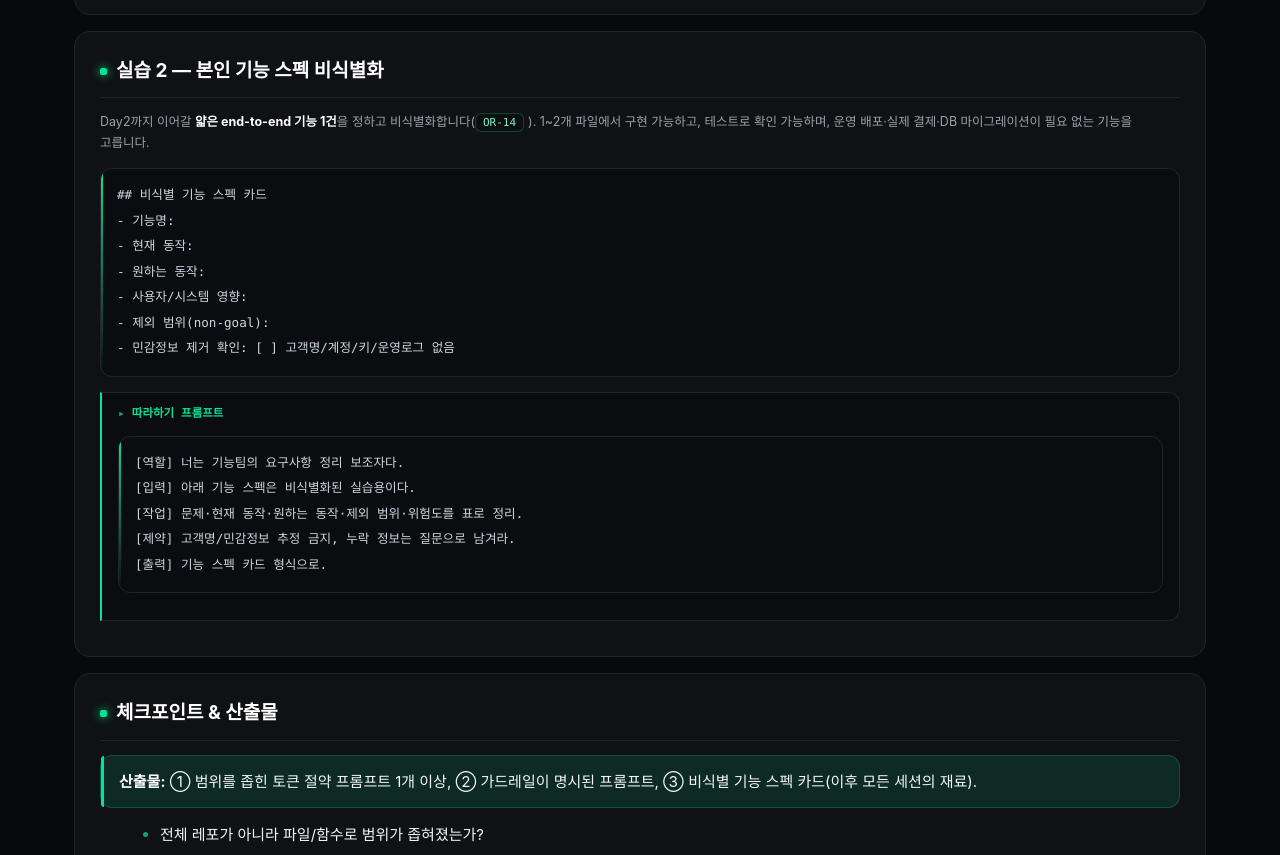
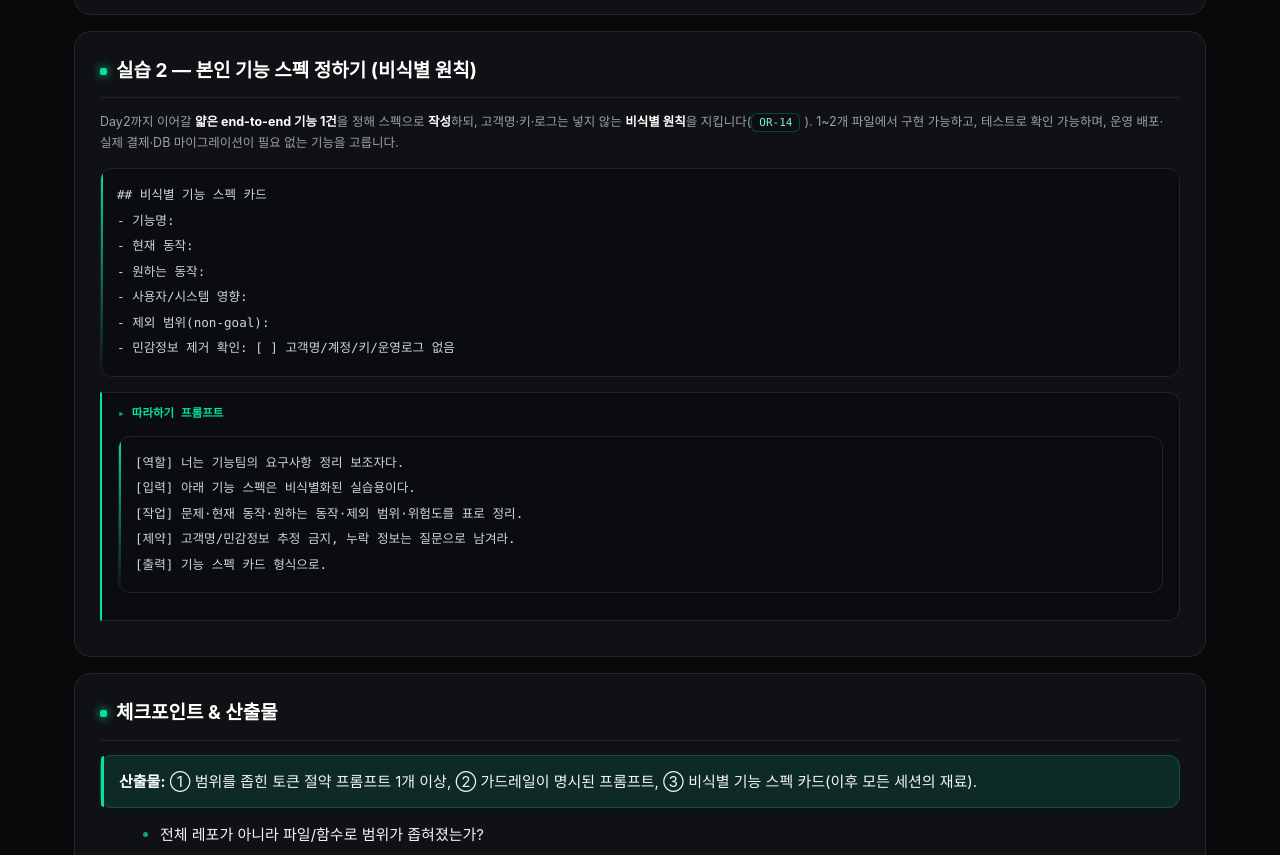
Before and after one commit to ijhan-biz/ghcp-sessions, a plain HTML site: page docs/d1-s1.html in a window 1280 px wide. Shown: the part 1811-2666 px from the top of the page. Drawn offline with Linux system fonts and the light colour scheme.

Commit message:
fix(course): d1-s1 실습 2 제목 정정 — '비식별화' → '본인 기능 스펙 정하기(비식별 원칙)'
주된 행위는 기능 선정·명세(식별)이고 비식별은 제약. 제목이 제약만 앞세워 본질을 가려서,
'정하기/작성(식별) + 비식별 원칙(제약)' 둘 다 드러나게 수정. 산출물명 '비식별 스펙 카드'는 유지.

```diff
--- a/docs/d1-s1.html
+++ b/docs/d1-s1.html
@@ -64,8 +64,8 @@
 </section>
 
 <section class="section">
-  <h2>실습 2 — 본인 기능 스펙 비식별화</h2>
-  <p class="small">Day2까지 이어갈 <strong>얇은 end-to-end 기능 1건</strong>을 정하고 비식별화합니다(<span class="tag gl">OR-14</span>). 1~2개 파일에서 구현 가능하고, 테스트로 확인 가능하며, 운영 배포·실제 결제·DB 마이그레이션이 필요 없는 기능을 고릅니다.</p>
+  <h2>실습 2 — 본인 기능 스펙 정하기 (비식별 원칙)</h2>
+  <p class="small">Day2까지 이어갈 <strong>얇은 end-to-end 기능 1건</strong>을 정해 스펙으로 <strong>작성</strong>하되, 고객명·키·로그는 넣지 않는 <strong>비식별 원칙</strong>을 지킵니다(<span class="tag gl">OR-14</span>). 1~2개 파일에서 구현 가능하고, 테스트로 확인 가능하며, 운영 배포·실제 결제·DB 마이그레이션이 필요 없는 기능을 고릅니다.</p>
 <pre><code>## 비식별 기능 스펙 카드
 - 기능명:
 - 현재 동작:
```
